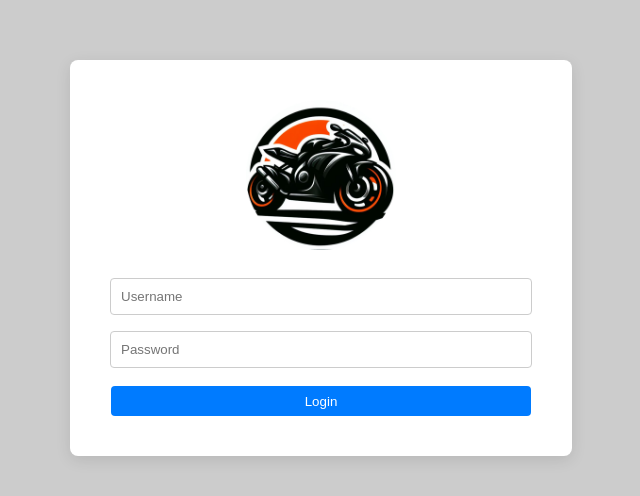
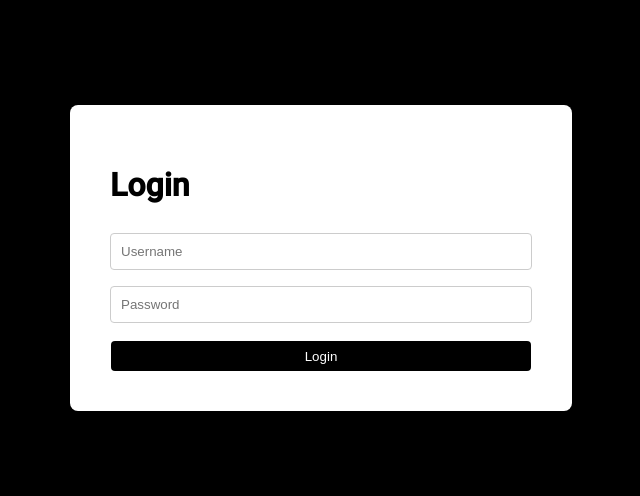
Before and after one commit to gabrielfmdurao/Dur-o-Motos, a plain HTML site: page index.html in a window 1280 px wide. Shown: the part 150-646 px from the top of the page, without its empty margins (319-959 px from the left). Drawn offline with Linux system fonts and the light colour scheme.

Commit message:
Add files via upload

```diff
--- a/index.html
+++ b/index.html
@@ -10,7 +10,7 @@
 <body>
 <div class="container">
     <div class="login-form">
-        <img src="imgs/fotor-2024031301517.png" alt="Logo" class="logo">
+        <h1 class="titulo">Login</h1>
         <form action="#">
             <input type="text" placeholder="Username">
             <input type="password" placeholder="Password">
--- a/styles.css
+++ b/styles.css
@@ -1,10 +1,11 @@
+/* CSS */
 @font-face {
     font-family: 'Roboto';
     src: url(Roboto/Roboto-Medium.ttf);
 }
 
 body {
-    background-color: #cccccc;
+    background-color: #000000;
     font-family: 'Roboto';
 }
 
@@ -27,12 +28,6 @@ body {
     align-items: center;
 }
 
-.logo {
-    width: 150px;
-    height: auto;
-    margin-bottom: 20px;
-}
-
 .login-form form {
     width: 100%;
 }
@@ -52,12 +47,18 @@ input[type="submit"] {
     margin-top: 10px;
     border: none;
     border-radius: 4px;
-    background-color: #007bff;
+    background-color: #000000;
     color: #ffffff;
     cursor: pointer;
     transition: background-color 0.3s;
 }
 
 input[type="submit"]:hover {
-    background-color: #0056b3;
+    background-color: #2e2e2e;
 }
+
+.login-form h1 {
+    width: 100%;
+    text-align: left;
+    margin-left: 0;
+}
```
